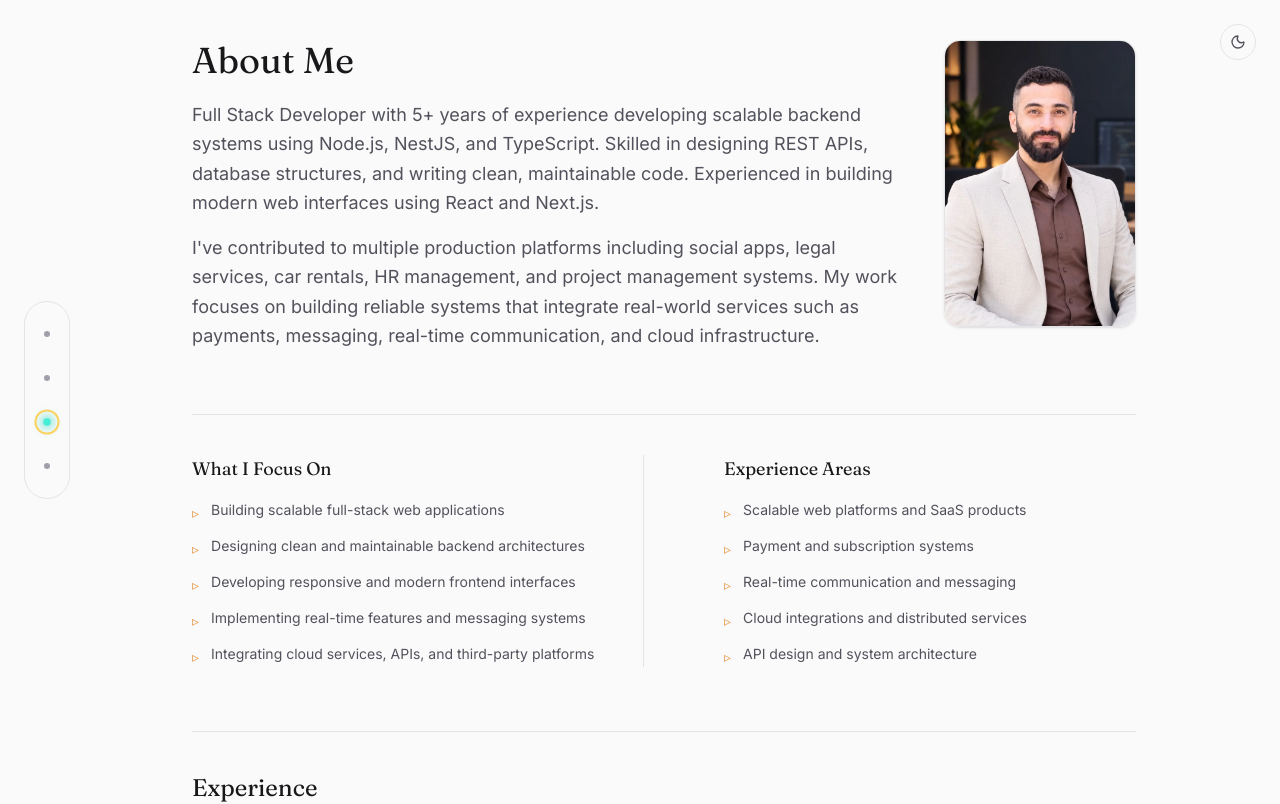
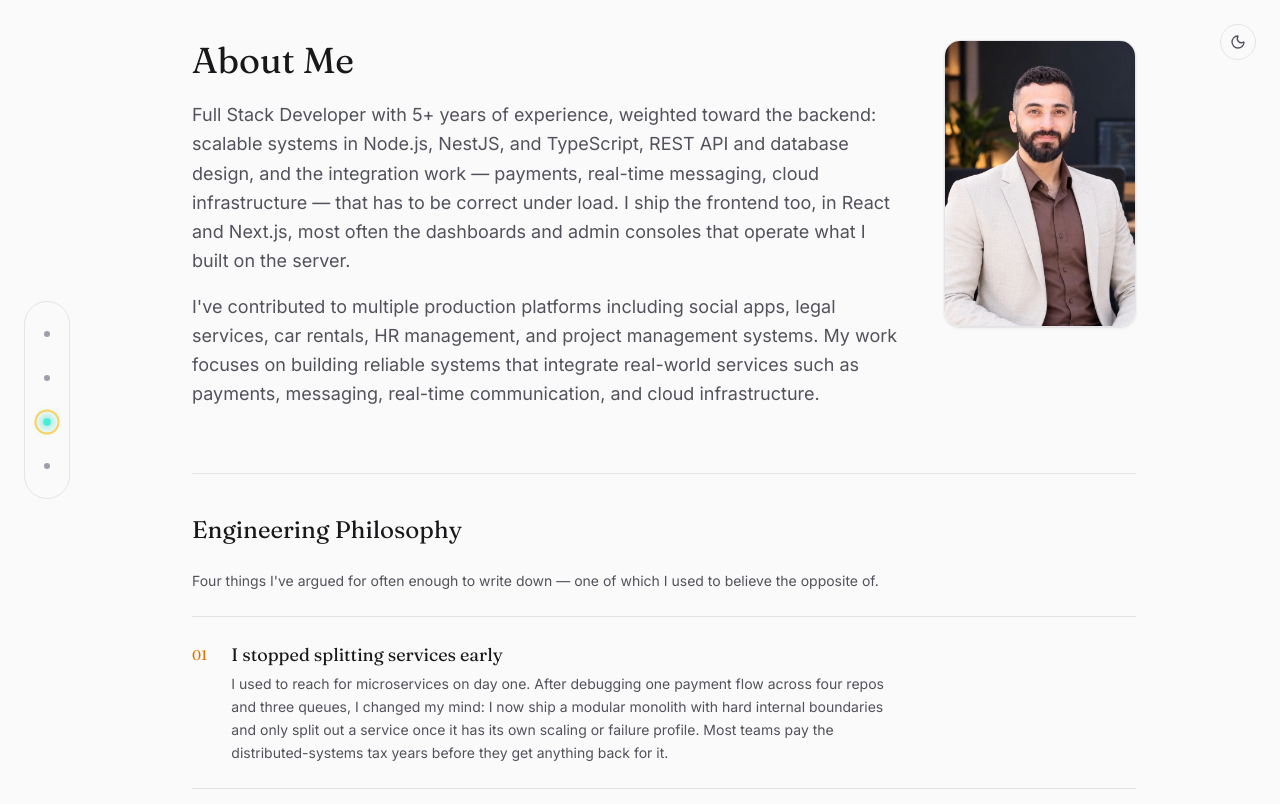
Before and after one commit to mohannadalhajy/portfolio, a Next.js app: page /about in a window 1280 px wide. Shown: the top 804 px of the page. Built offline with nearby package versions, Linux system fonts and the light colour scheme.

Commit message:
optimize content

```diff
--- a/src/app/about/AboutContent.tsx
+++ b/src/app/about/AboutContent.tsx
@@ -5,22 +5,6 @@ import ProjectGallery from "@/components/project-gallery";
 import { motion } from "framer-motion";
 import { FADE_DOWN_ANIMATION_VARIANTS, STAGGER_CHILDREN } from "@/lib/motion";
 import { technologyGroups } from "@/data/skills";
-
-const focusAreas = [
-  "Building scalable full-stack web applications",
-  "Designing clean and maintainable backend architectures",
-  "Developing responsive and modern frontend interfaces",
-  "Implementing real-time features and messaging systems",
-  "Integrating cloud services, APIs, and third-party platforms",
-];
-
-const experienceAreas = [
-  "Scalable web platforms and SaaS products",
-  "Payment and subscription systems",
-  "Real-time communication and messaging",
-  "Cloud integrations and distributed services",
-  "API design and system architecture",
-];
 
 const philosophy = [
   {
@@ -62,11 +46,13 @@ export default function AboutContent() {
           <h1 className="font-serif text-3xl text-zinc-900 dark:text-zinc-100 sm:text-4xl">About Me</h1>
           <div className="space-y-4 text-lg leading-relaxed text-zinc-600 dark:text-zinc-400">
             <p>
-              Full Stack Developer with 5+ years of experience developing scalable
-              backend systems using Node.js, NestJS, and TypeScript. Skilled in
-              designing REST APIs, database structures, and writing clean,
-              maintainable code. Experienced in building modern web interfaces
-              using React and Next.js.
+              Full Stack Developer with 5+ years of experience, weighted toward
+              the backend: scalable systems in Node.js, NestJS, and TypeScript,
+              REST API and database design, and the integration work — payments,
+              real-time messaging, cloud infrastructure — that has to be correct
+              under load. I ship the frontend too, in React and Next.js, most
+              often the dashboards and admin consoles that operate what I built
+              on the server.
             </p>
             <p>
               I&apos;ve contributed to multiple production platforms including
@@ -92,34 +78,37 @@ export default function AboutContent() {
         </div>
       </motion.div>
 
-      <motion.div
-        variants={FADE_DOWN_ANIMATION_VARIANTS}
-        className="grid gap-10 border-t border-zinc-200 dark:border-zinc-800/60 pt-10 sm:grid-cols-2 sm:divide-x sm:divide-zinc-200 dark:sm:divide-zinc-800/60"
+      {/* Engineering Philosophy */}
+      <motion.section
+        initial="hidden"
+        whileInView="show"
+        viewport={{ once: true, margin: "-50px" }}
+        variants={STAGGER_CHILDREN}
+        className="space-y-6 border-t border-zinc-200 dark:border-zinc-800/60 pt-10"
       >
-        <div>
-          <h2 className="font-serif text-lg text-zinc-900 dark:text-zinc-100">What I Focus On</h2>
-          <ul className="mt-4 space-y-3 text-sm text-zinc-600 dark:text-zinc-400">
-            {focusAreas.map((item) => (
-              <li key={item} className="flex gap-3">
-                <span className="mt-1 text-amber-600/70 dark:text-amber-500/50">▹</span>
-                <span className="leading-relaxed">{item}</span>
-              </li>
-            ))}
-          </ul>
+        <h2 className="font-serif text-2xl text-zinc-900 dark:text-zinc-100">Engineering Philosophy</h2>
+        <p className="max-w-3xl text-sm leading-relaxed text-zinc-600 dark:text-zinc-400">
+          Four things I&apos;ve argued for often enough to write down — one of
+          which I used to believe the opposite of.
+        </p>
+        <div className="divide-y divide-zinc-200 dark:divide-zinc-800/60 border-y border-zinc-200 dark:border-zinc-800/60">
+          {philosophy.map((item) => (
+            <motion.div
+              variants={FADE_DOWN_ANIMATION_VARIANTS}
+              key={item.number}
+              className="flex gap-6 py-6"
+            >
+              <div className="pt-1 font-serif text-sm text-amber-600 dark:text-amber-400">{item.number}</div>
+              <div>
+                <h3 className="font-serif text-lg text-zinc-900 dark:text-zinc-100">{item.title}</h3>
+                <p className="mt-1 max-w-2xl text-sm leading-relaxed text-zinc-600 dark:text-zinc-400">
+                  {item.desc}
+                </p>
+              </div>
+            </motion.div>
+          ))}
         </div>
-
-        <div className="sm:pl-10">
-          <h2 className="font-serif text-lg text-zinc-900 dark:text-zinc-100">Experience Areas</h2>
-          <ul className="mt-4 space-y-3 text-sm text-zinc-600 dark:text-zinc-400">
-            {experienceAreas.map((item) => (
-              <li key={item} className="flex gap-3">
-                <span className="mt-1 text-amber-600/70 dark:text-amber-500/50">▹</span>
-                <span className="leading-relaxed">{item}</span>
-              </li>
-            ))}
-          </ul>
-        </div>
-      </motion.div>
+      </motion.section>
 
       {/* Experience */}
       <motion.section
@@ -241,38 +230,6 @@ export default function AboutContent() {
         </div>
       </motion.section>
 
-      {/* Engineering Philosophy */}
-      <motion.section
-        initial="hidden"
-        whileInView="show"
-        viewport={{ once: true, margin: "-50px" }}
-        variants={STAGGER_CHILDREN}
-        className="space-y-6 border-t border-zinc-200 dark:border-zinc-800/60 pt-10"
-      >
-        <h2 className="font-serif text-2xl text-zinc-900 dark:text-zinc-100">Engineering Philosophy</h2>
-        <p className="max-w-3xl text-sm leading-relaxed text-zinc-600 dark:text-zinc-400">
-          Three things I&apos;ve argued for often enough to write down — one of
-          which I used to believe the opposite of.
-        </p>
-        <div className="divide-y divide-zinc-200 dark:divide-zinc-800/60 border-y border-zinc-200 dark:border-zinc-800/60">
-          {philosophy.map((item) => (
-            <motion.div
-              variants={FADE_DOWN_ANIMATION_VARIANTS}
-              key={item.number}
-              className="flex gap-6 py-6"
-            >
-              <div className="pt-1 font-serif text-sm text-amber-600 dark:text-amber-400">{item.number}</div>
-              <div>
-                <h3 className="font-serif text-lg text-zinc-900 dark:text-zinc-100">{item.title}</h3>
-                <p className="mt-1 max-w-2xl text-sm leading-relaxed text-zinc-600 dark:text-zinc-400">
-                  {item.desc}
-                </p>
-              </div>
-            </motion.div>
-          ))}
-        </div>
-      </motion.section>
-
       <motion.div
         variants={FADE_DOWN_ANIMATION_VARIANTS}
         className="space-y-4 border-t border-zinc-200 dark:border-zinc-800/60 pt-10"
--- a/src/app/about/page.tsx
+++ b/src/app/about/page.tsx
@@ -4,7 +4,7 @@ import AboutContent from "./AboutContent";
 export const metadata: Metadata = {
   title: "About",
   description:
-    "Full Stack Developer with 5+ years of experience building scalable backend systems with Node.js, NestJS, TypeScript, React, and Next.js.",
+    "Full Stack Developer with 5+ years of experience, weighted toward the backend \u2014 scalable systems in Node.js, NestJS, and TypeScript, plus React and Next.js frontends.",
   alternates: { canonical: "/about" },
 };
 
--- a/src/app/contact/ContactContent.tsx
+++ b/src/app/contact/ContactContent.tsx
@@ -3,7 +3,7 @@
 import { motion } from "framer-motion";
 import { MapPin, Clock, Download, ArrowUpRight } from "lucide-react";
 import { FADE_DOWN_ANIMATION_VARIANTS, STAGGER_CHILDREN } from "@/lib/motion";
-import { siteConfig } from "@/lib/site";
+import { siteConfig, resumeUrl, resumeUpdated } from "@/lib/site";
 import CopyButton from "@/components/CopyButton";
 import StatusBadge from "@/components/StatusBadge";
 import ContactForm from "@/components/ContactForm";
@@ -71,14 +71,19 @@ export default function ContactContent() {
             </div>
           </div>
 
+          <div className="flex flex-wrap items-center gap-2">
             <a
-            href="/mohannad-alhajy-cv.pdf"
+              href={resumeUrl}
               download
               className="group inline-flex items-center gap-2 text-sm font-medium text-zinc-900 underline decoration-zinc-300 underline-offset-4 transition-colors hover:decoration-amber-500 dark:text-zinc-100 dark:decoration-zinc-700 dark:hover:decoration-amber-400"
             >
               <Download className="h-4 w-4 transition-transform group-hover:-translate-y-0.5" />
               Download Resume
             </a>
+            <span className="text-xs font-medium text-zinc-500 dark:text-zinc-500">
+              Updated {resumeUpdated}
+            </span>
+          </div>
         </motion.div>
 
         <motion.div
--- a/src/app/layout.tsx
+++ b/src/app/layout.tsx
@@ -46,6 +46,9 @@ export const metadata: Metadata = {
     "Mohannad Alhajy",
     "Full Stack Developer",
     "Full Stack Engineer",
+    "Backend Engineer",
+    "Node.js Developer",
+    "TypeScript Developer",
     "NestJS Developer",
     "Node.js Backend",
     "Payments",
--- a/src/app/opengraph-image.tsx
+++ b/src/app/opengraph-image.tsx
@@ -42,7 +42,7 @@ export default async function Image() {
               backgroundColor: "#fbbf24",
             }}
           />
-          Full Stack Developer
+          Full Stack Developer · Backend-Heavy
         </div>
 
         <div
--- a/src/app/seo.tsx
+++ b/src/app/seo.tsx
@@ -9,7 +9,7 @@ export default function SEOJsonLd() {
           "@context": "https://schema.org",
           "@type": "Person",
           name: siteConfig.name,
-          jobTitle: "Full Stack Developer",
+          jobTitle: ["Full Stack Developer", "Backend Engineer"],
           url: siteUrl,
           image: `${siteUrl}/og.jpg`,
           email: siteConfig.email,
--- a/src/lib/site.ts
+++ b/src/lib/site.ts
@@ -1,10 +1,13 @@
 export const siteUrl = "https://mohannad-alhajy.vercel.app";
+
+export const resumeUrl = "/mohannad-alhajy-cv.pdf";
+export const resumeUpdated = "Sept 2026";
 
 export const siteConfig = {
   name: "Mohannad Alhajy",
   title: "Mohannad Alhajy | Full Stack Developer",
   description:
-    "Full Stack Developer building scalable APIs, real-time systems, and subscription/payment flows using Node.js & NestJS.",
+    "Full Stack Developer, backend-heavy \u2014 scalable APIs, real-time systems, and subscription/payment flows in Node.js & NestJS, serving 30,000+ users in production.",
   email: "mohannad.alhajy@gmail.com",
   github: "https://github.com/mohannadalhajy",
   linkedin: "https://linkedin.com/in/mohannad-alhajy",
```
Also changed, not shown: src/app/HomeContent.tsx (+22 -11 lines), 2 other files (tests, documents, lock files or other folders). Lines whose indentation alone changed are shown as unchanged.
